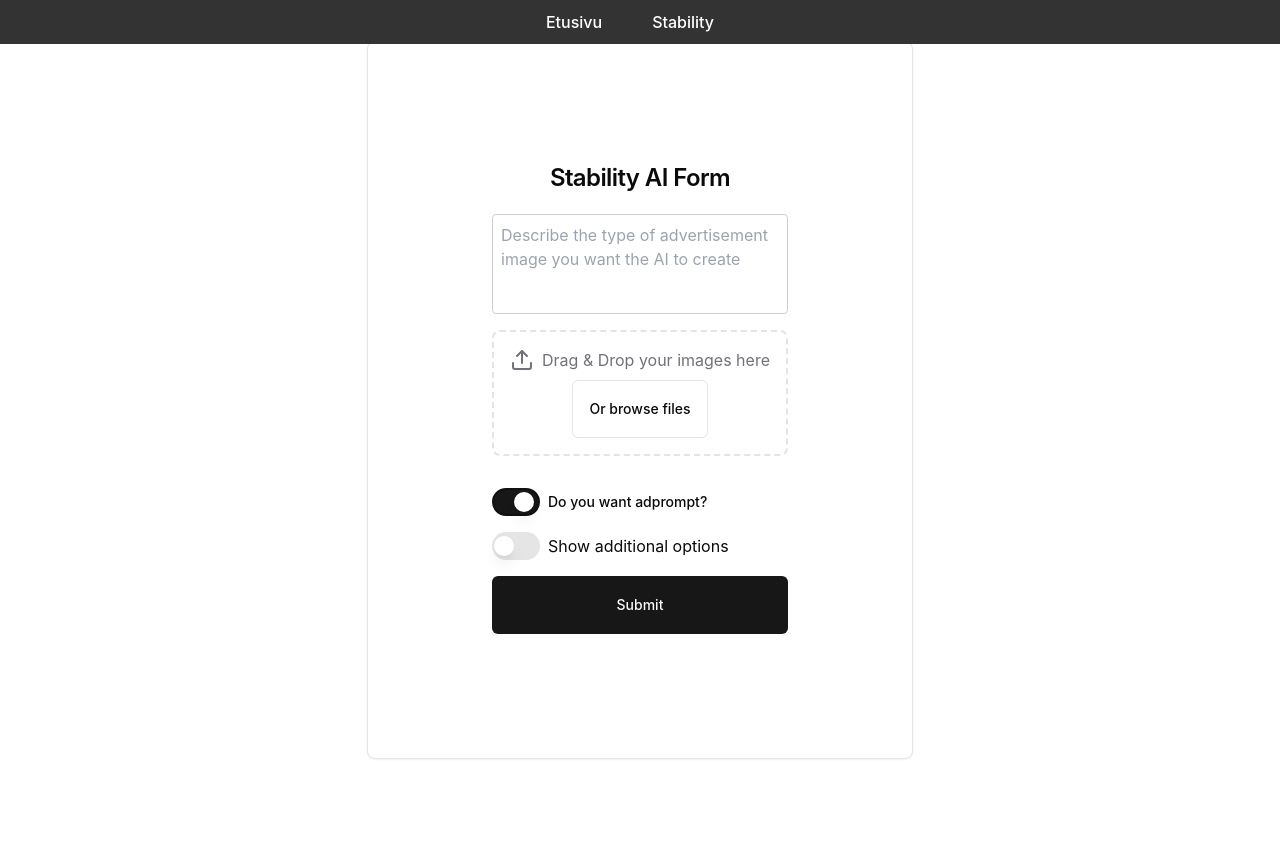
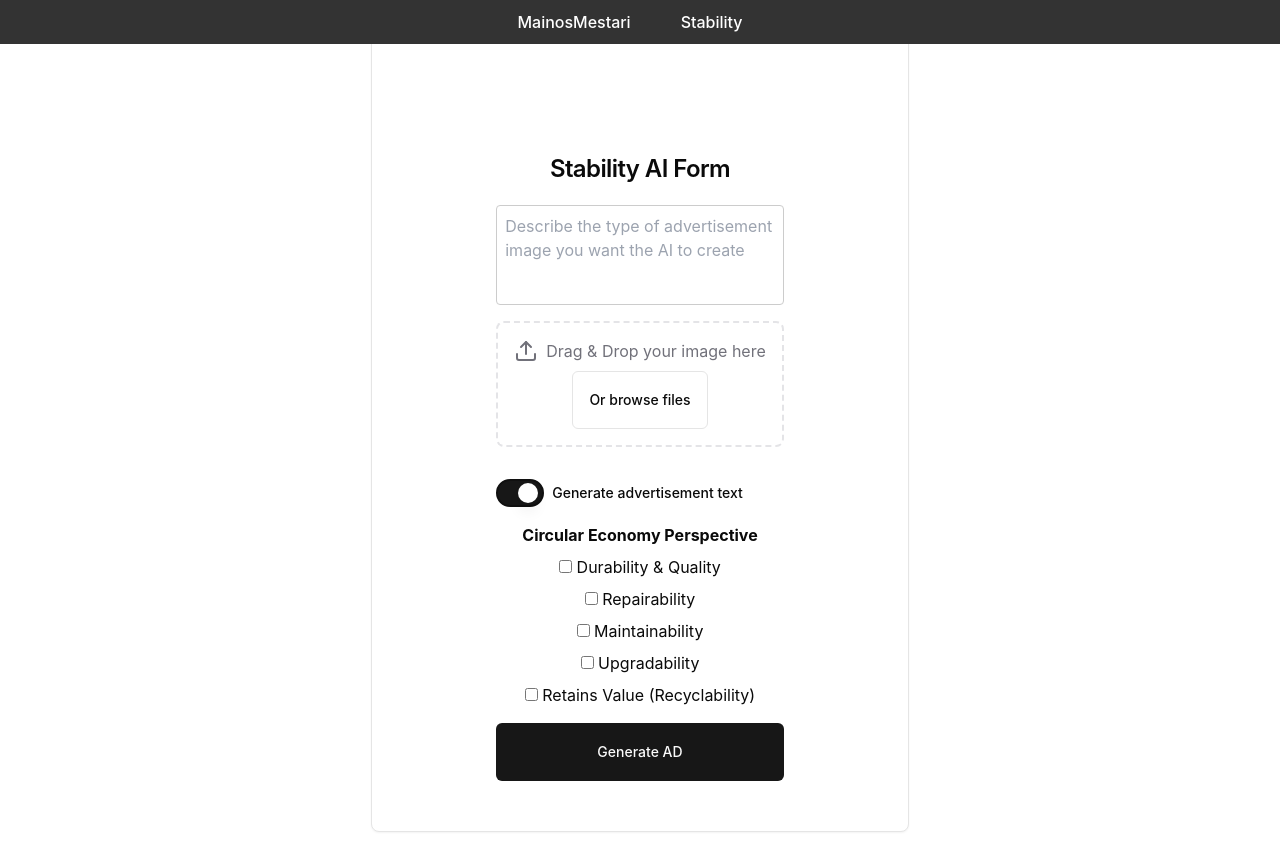
Before and after one commit to Syaani-OhjelmistoProjekti2/MainosMestari, a React (Vite) app: page /stability in a window 1280 px wide. Both pictures are taken after a click on the switch 516 px from the left and 502 px from the top of the page. Before the commit the page ends 800 px from the top, so only its background shows below. Built offline with nearby package versions, Linux system fonts and the light colour scheme.

Commit message:
frontend upgraded and fully translated to english

```diff
--- a/src/App.jsx
+++ b/src/App.jsx
@@ -12,7 +12,7 @@ function App() {
         <nav>
           <ul>
             <li>
-              <Link to="/">Etusivu</Link>
+              <Link to="/">MainosMestari</Link>
             </li>
             <li>
               <Link to="/stability">Stability</Link>
--- a/src/components/StabilityForm.jsx
+++ b/src/components/StabilityForm.jsx
@@ -5,7 +5,7 @@ import { Switch } from "@/components/ui/switch";
 import { Label } from "@/components/ui/label";
 
 export default function ImageUploader() {
-  //const apiUrl = import.meta.env.VITE_BACKEND_URL;
+  const apiUrl = import.meta.env.VITE_BACKEND_URL;
 
   const [images, setImages] = useState([]); // Stores uploaded images
   const [description, setDescription] = useState(""); // User-provided description
@@ -13,7 +13,6 @@ export default function ImageUploader() {
   const [imageUrl, setImageUrl] = useState(""); // Stores the generated image URL
   const fileInputRef = useRef(null); // Reference to file input
   const [isAdText, setisAdText] = useState(false); // Switch state for ad prompt
-  const [showOptions, setShowOptions] = useState(false); // Switch state for additional options
   const [selectedOptions, setSelectedOptions] = useState([]); // Tracks selected checkbox options
   const [adText, setAdText] = useState(""); // adtext
 
@@ -79,7 +78,7 @@ export default function ImageUploader() {
 
     try {
       // Send form data to backend API
-      const response = await fetch(`/api/ads/stabilityimg`, {
+      const response = await fetch(`${apiUrl}/api/ads/stabilityimg`, {
         method: "POST",
         body: formData,
       });
@@ -99,7 +98,7 @@ export default function ImageUploader() {
           formDataText.append("viewPoints", option);
         });
 
-        const response = await fetch(`/api/ads/getadtext`, {
+        const response = await fetch(`${apiUrl}/api/ads/getadtext`, {
           method: "POST",
           body: formDataText,
         });
@@ -178,7 +177,7 @@ export default function ImageUploader() {
               <div className="flex items-center justify-center space-x-2">
                 <UploadIcon className="h-6 w-6 text-zinc-500 dark:text-zinc-400" />
                 <p className="text-zinc-500 dark:text-zinc-400">
-                  Drag & Drop your images here
+                  Drag & Drop your image here
                 </p>
               </div>
               <div className="text-center mt-2">
@@ -236,68 +235,63 @@ export default function ImageUploader() {
                 onCheckedChange={onCheckedChange}
               />
               <Label htmlFor="adprompt" className="text-sm">
-                Do you want adprompt?
+                Generate advertisement text
               </Label>
             </div>
 
-            <div className="flex  items-center space-x-2">
-              <Switch
-                className="switch"
-                checked={showOptions}
-                onCheckedChange={setShowOptions}
-              />
-              <span>Show additional options</span>
-            </div>
 
-            {showOptions && (
+            {isAdText && (
+
               <div className="flex flex-col space-y-2 mt-4">
+
+              <h2 className="font-bold">Circular Economy Perspective</h2>
                 {/* Additional options can be added here */}
                 <label>
                   <input
-                  type="checkbox"
-                  value="kestavyys"
-                  onChange={handleOptionChange} /> Kestävyys & laadukkuus
+                    type="checkbox"
+                    value="durability"
+                    onChange={handleOptionChange} /> Durability & Quality
                 </label>
                 <label>
                   <input
-                   type="checkbox"
-                   value="korjattavuus"
-                   onChange={handleOptionChange} /> Korjattavuus
+                    type="checkbox"
+                    value="repairability"
+                    onChange={handleOptionChange} /> Repairability
                 </label>
                 <label>
                   <input
-                   type="checkbox"
-                   value="huollettavuus"
-                   onChange={handleOptionChange} /> Huollettavuus
+                    type="checkbox"
+                    value="maintainability"
+                    onChange={handleOptionChange} /> Maintainability
                 </label>
                 <label>
                   <input
-                  type="checkbox"
-                  value="paivitettavyys"
-                  onChange={handleOptionChange} /> Päivitettävyys
+                    type="checkbox"
+                    value="upgradability"
+                    onChange={handleOptionChange} /> Upgradability
                 </label>
                 <label>
                   <input
-                  type="checkbox"
-                  value="kierratettavyys"
-                  onChange={handleOptionChange} /> Säilyttää arvon (kierrätettävyys)
+                    type="checkbox"
+                    value="recyclability"
+                    onChange={handleOptionChange} /> Retains Value (Recyclability)
                 </label>
               </div>
             )}
 
+
             <Button type="submit" className="buttoni">
-              Submit
+              Generate AD
             </Button>
           </form>
 
           {loading && <p>Loading image...</p>}
 
-
         </CardContent>
       </Card>
 
       {imageUrl && (
-        <Card className="w-full max-w-4xl">
+        <Card className="w-full max-w-4xl" style={{ marginLeft: 10 }}>
           <CardContent className="p-6">
             <div className="space-y-4">
               <img
@@ -309,8 +303,8 @@ export default function ImageUploader() {
               {adText && (
                 <p className="text-sm text-gray-600 dark:text-gray-400">{adText}</p>
               )}
-              <Button onClick={downloadImage} className="w-full">
-                Lataa kuva
+              <Button onClick={downloadImage} className="buttoni">
+                Download Image
               </Button>
             </div>
           </CardContent>
```
